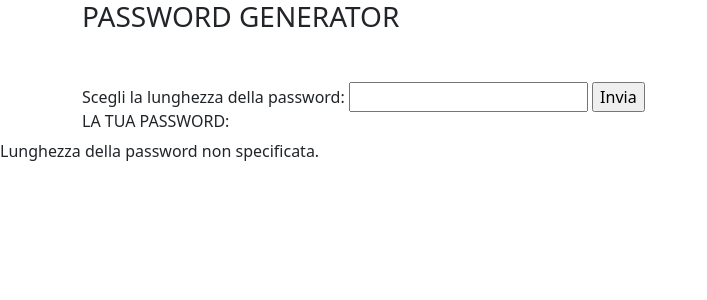
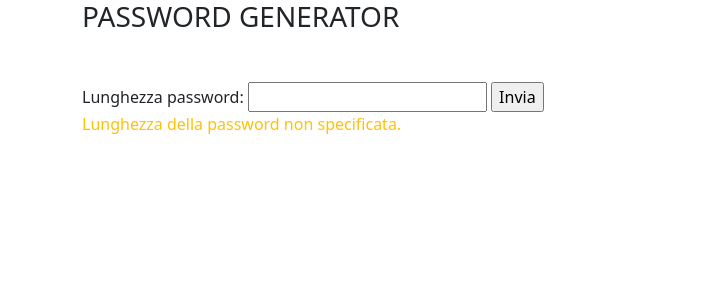
Before and after one commit to Andrea9808/php-strong-password-generator, a PHP site: page / in a window 1280 px wide. Shown: the top 300 px of the page, without its empty margins (0-707 px from the left). Run offline with PHP 8.4, Linux system fonts and the light colour scheme; data that the repository does not hold is empty.

Commit message:
feat: Milestone 1

```diff
--- a/index.php
+++ b/index.php
@@ -1,3 +1,5 @@
+
+
     <!DOCTYPE html>
     <html lang="en">
     <head>
@@ -16,17 +18,16 @@
             <h3>PASSWORD GENERATOR</h3>
 
             <form class="mt-5">
-            <label for="password">Scegli la lunghezza della password:</label>
+                <label for="password">Lunghezza password:</label>
                 <input type="text" name="lunghezza">
                 <input type="submit" value="Invia">
             </form>
 
-        <?php echo "<h6>" . "LA TUA PASSWORD:" . $passwordGenerata;  "</h6>" ?>
-    </div>
 
             <!-- IMPLEMENTAZIONE PHP -->
             <?php
 
+                // funzione che genera password casuale
                 function generatorePasswordCasuale($lunghezza){
 
                     //caratteri
@@ -38,6 +39,7 @@
                     //genera stringa password
                     $passwordCasuale = substr($caratteriMescolati, 0 ,$lunghezza);
 
+                    // ritorna password
                     return $passwordCasuale;
                 }
 
@@ -49,17 +51,36 @@
                     // prende il "numero della lunghezza"
                     $lunghezzaPassword = $_GET['lunghezza'];
 
+                    // la lunghezza deve essere maggiore/uguale ad 8
+                    if($lunghezzaPassword >= 8){
+
                         // geneara password casuale
                         $passwordGenerata = generatorePasswordCasuale($lunghezzaPassword);
 
+                    }else {
+
+                        echo "<p class='text-danger'>La lunghezza della password deve essere almeno di 8 caratteri.</p>";
+
+                    }
+
+                    echo "<h6>" . "LA TUA PASSWORD: " . $passwordGenerata . "</h6>";
+
+
+                    // stampa la password
+                    // echo "LA TUA PASSWORD:" . $passwordGenerata;
 
                 } else {
 
-            echo "Lunghezza della password non specificata.";
+                    echo "<p class='text-warning'>Lunghezza della password non specificata.</p>";
                 }
+
 
             ?>
 
 
+
+        </div>
+
+
     </body>
     </html>
```
Lines whose indentation alone changed are shown as unchanged.
